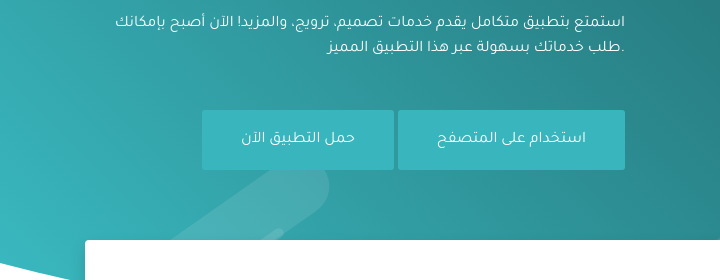
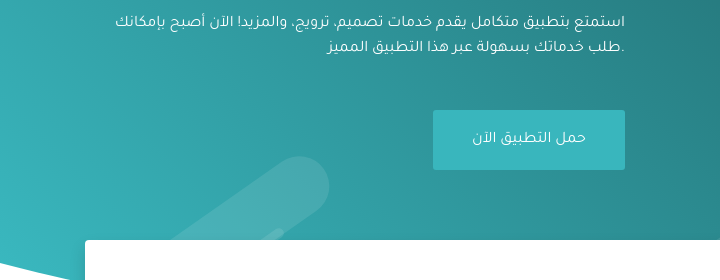
Before and after one commit to meemApps/meem, a website: page index.html in a window 1280 px wide. Shown: the part 295-575 px from the top of the page, 0-720 px from the left. Drawn offline with Linux system fonts and the light colour scheme; grey boxes are pictures that could not be loaded.

Commit message:
Update index.html

```diff
--- a/index.html
+++ b/index.html
@@ -102,7 +102,7 @@ FACEBOOK: https://www.facebook.com/themefisher
 			  استمتع بتطبيق متكامل يقدم خدمات تصميم، ترويج، والمزيد! الآن أصبح بإمكانك طلب خدماتك بسهولة عبر هذا التطبيق المميز.
 			</p>
 			<a href="https://qasralfakhama.com/meem.apk" class="btn btn-main-md">حمل التطبيق الآن</a>
-			  <a href="https://meemapps.github.io/app/" class="btn btn-main-md">استخدام على المتصفح</a>
+<!-- 			  <a href="https://meemapps.github.io/app/" class="btn btn-main-md">استخدام على المتصفح</a> -->
 		  </div>
 		  <div class="col-md-6 text-center order-1 order-md-2">
 			<img class="img-fluid" src="images/mobile.png" alt="لقطة شاشة للتطبيق">
```
